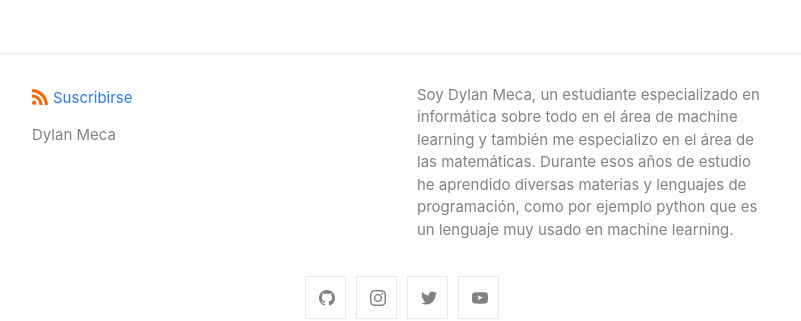
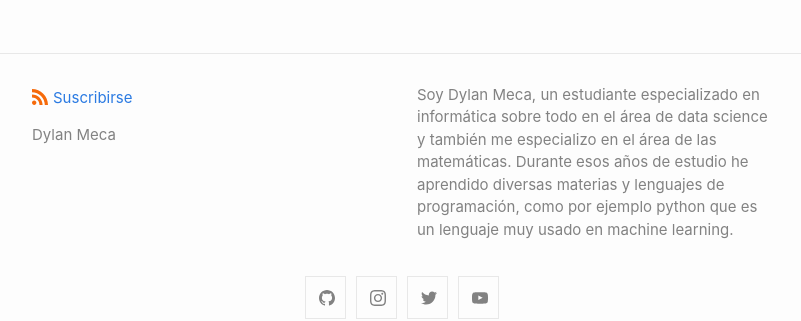
Before and after one commit to dylanmeca/dylanmeca.github.io, a Jekyll site: the page built from index.html, in a window 1280 px wide and 900 px high, scrolled down 1751 px. Shown: the part 546-867 px from the top of the window, without its empty margins (238-1039 px from the left). Built offline with Jekyll 4.4.1, drawn with Linux system fonts in a browser that asks for light colours; the list of posts is cut into pages by our own code.

Commit message:
Update _config.yml

```diff
--- a/_config.yml
+++ b/_config.yml
@@ -1,5 +1,5 @@
 title: Dylan Meca
-description: Soy Dylan Meca, un estudiante especializado en informática sobre todo en el área de machine learning y también me especializo en el área de las matemáticas. Durante esos años de estudio he aprendido diversas materias y lenguajes de programación, como por ejemplo python que es un lenguaje muy usado en machine learning.
+description: Soy Dylan Meca, un estudiante especializado en informática sobre todo en el área de data science y también me especializo en el área de las matemáticas. Durante esos años de estudio he aprendido diversas materias y lenguajes de programación, como por ejemplo python que es un lenguaje muy usado en machine learning.
 author:
   name: Dylan Meca
   email:
```
